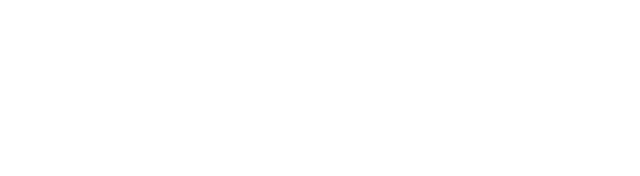
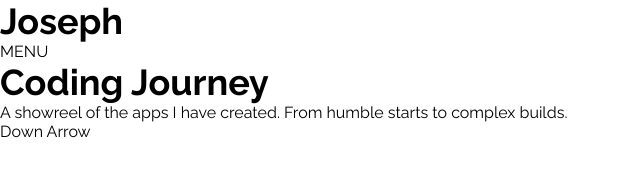
Before and after one commit to josephclander/portfolio-jan2021, a website: page app/index.html in a window 1280 px wide. Shown: the whole page, without its empty margins (0-640 px from the left). Drawn offline with nearby package versions, Linux system fonts and the light colour scheme; files that its build step writes are made by us from their sources.

Commit message:
Add header and hero markup

```diff
--- a/app/index.html
+++ b/app/index.html
@@ -17,6 +17,22 @@
     <link rel="stylesheet" href="style.css?cb=1" />
   </head>
   <body>
+    <header class="header">
+      <div class="header__logo"><h1>Joseph</h1></div>
+      <nav class="nav"><div class="burger-menu">MENU</div></nav>
+    </header>
+    <section class="hero">
+      <div class="hero__title"><h1>Coding Journey</h1></div>
+      <div class="hero__text">
+        <p>
+          A showreel of the apps I have created. From humble starts to complex
+          builds.
+        </p>
+      </div>
+      <div class="yellow-container"></div>
+      <div class="red-container"></div>
+      <div class="arrow">Down Arrow</div>
+    </section>
     <script src="all.js?cb=1"></script>
   </body>
 </html>
```
